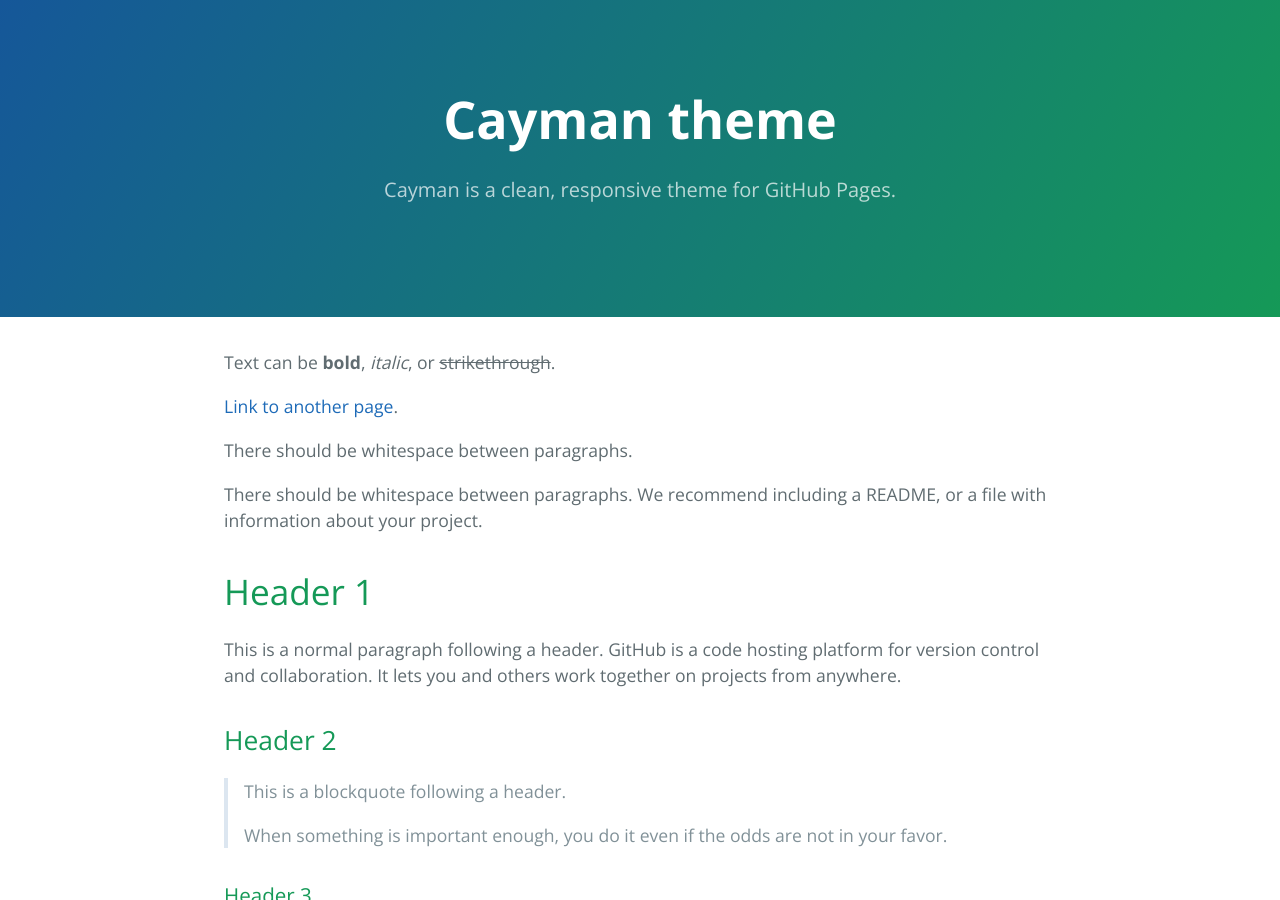
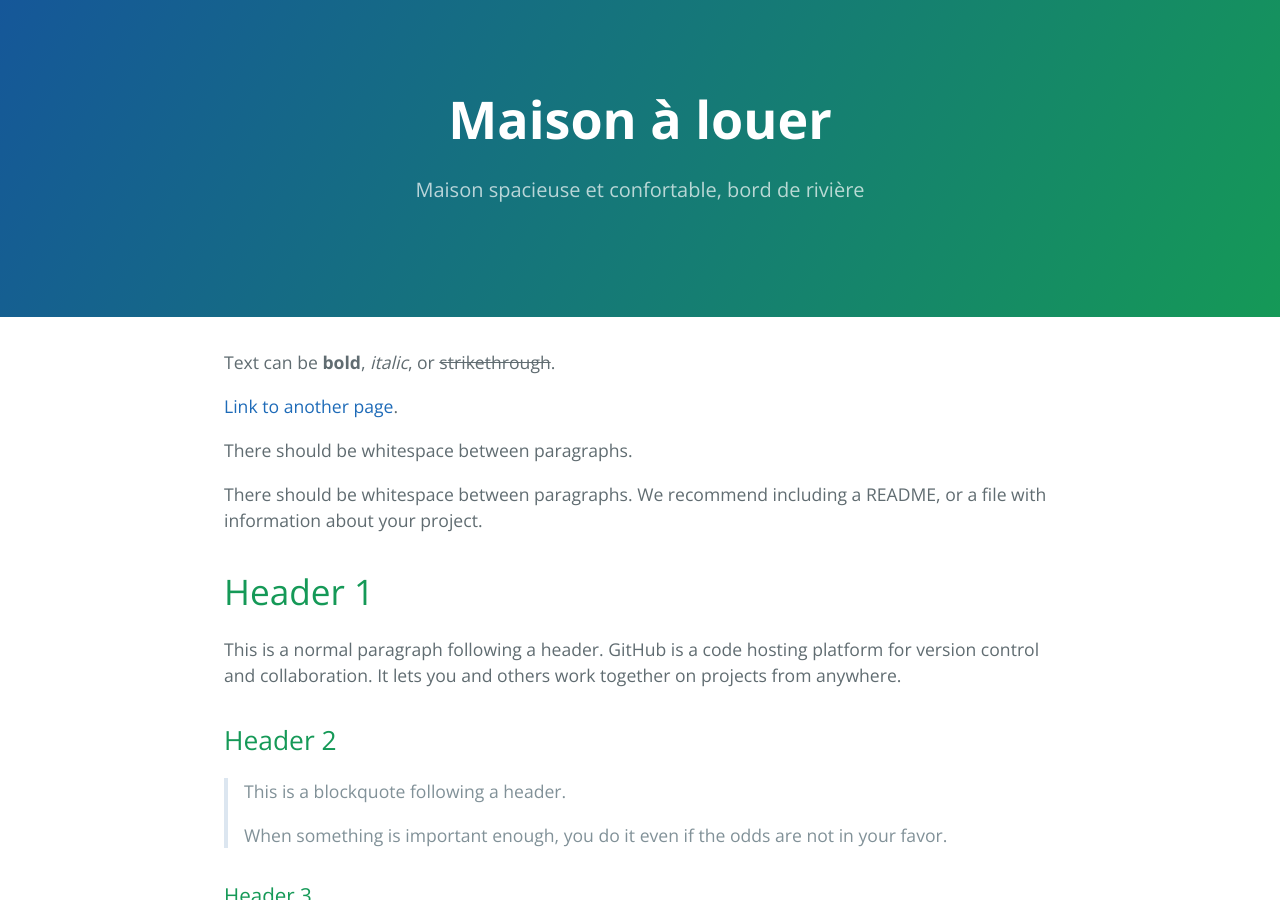
Before and after one commit to saulge/location, a Jekyll site: the page built from index.md, in a window 1280 px wide and 900 px high. Built offline with Jekyll 4.4.1, drawn with Linux system fonts in a browser that asks for light colours.

Commit message:
Updated page title

```diff
--- a/_config.yml
+++ b/_config.yml
@@ -1,8 +1,6 @@
-title: Cayman theme
-description: Cayman is a clean, responsive theme for GitHub Pages.
-show_downloads: true
+title: Maison &agrave; louer
+description: Maison spacieuse et confortable, bord de rivi&egrave;re
 google_analytics:
-theme: jekyll-theme-cayman
+theme: jekyll-theme-cayman-modified
 github:
   is_project_page: false
-  show_downloads: false
```
Also changed, not shown: 1 other file.
